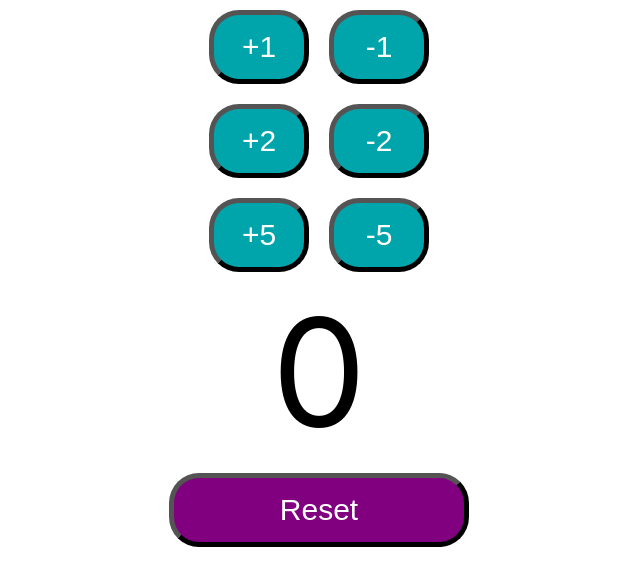
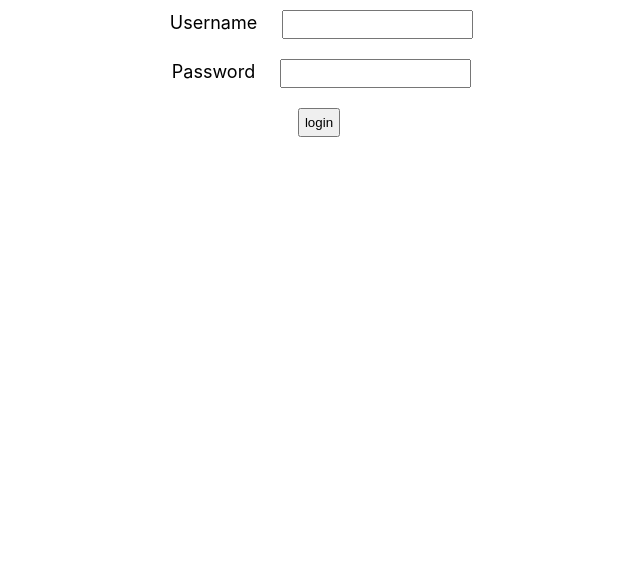
Before and after one commit to Adel1250/TODO-React, a React (Create React App) app: page / in a window 1280 px wide. Shown: the top 586 px of the page, without its empty margins (321-961 px from the left). Built offline with nearby package versions, Linux system fonts and the light colour scheme.

Commit message:
Add Todo login component

```diff
--- a/src/App.js
+++ b/src/App.js
@@ -1,5 +1,6 @@
 import './App.css';
-import Counter from './components/counter/Counter';
+import TodoApp from './components/todo/TodoApp';
+// import Counter from './components/counter/Counter';
 // import LearningComponent from './components/learning-examples/LearningComponent';
 
 export default function App() {
@@ -7,7 +8,8 @@ export default function App() {
     <div className="App">
       {/* My Todo Application
       <LearningComponent /> */}
-      <Counter />
+      {/* <Counter /> */}
+      <TodoApp />
     </div>
   );
 }
--- /dev/null
+++ b/src/components/todo/TodoApp.css
@@ -0,0 +1,4 @@
+label, input, button {
+    margin: 10px;
+    padding: 5px;
+}
--- /dev/null
+++ b/src/components/todo/TodoApp.jsx
@@ -0,0 +1,62 @@
+import { useState } from 'react';
+import './TodoApp.css'
+
+export default function TodoApp() {
+    return (
+        <>
+            <LoginComponent />
+            {/* <WelcomeComponent /> */}
+        </>
+    )
+}
+
+function LoginComponent() {
+    const [username, setUsername] = useState("");
+    const [password, setPassword] = useState("");
+    const [showSuccessMessage, setshowSuccessMessage] = useState(false);
+    const [showFailureMessage, setshowFailureMessage] = useState(false);
+
+    function handleUsername(event) {
+        setUsername(event.target.value)
+    }
+
+    function handlePassword(event) {
+        setPassword(event.target.value)
+    }
+
+    function handleSubmit() {
+        if (username === "adel" && password === "password") {
+            setshowSuccessMessage(true);
+            setshowFailureMessage(false);
+        } else {
+            setshowFailureMessage(true);
+            setshowSuccessMessage(false);
+        }
+    }
+
+    return (
+        <div className="Login">
+            {showSuccessMessage && <div className='successMessage'>Authenticated Successfully!</div>}
+            {showFailureMessage && <div className='errorMessage'>Authention failure! Please check your username and password.</div>}
+            <div className="LoginForm">
+                <div>
+                    <label>Username</label>
+                    <input type="text" name="username" value={username} onChange={handleUsername} />
+                </div>
+                <div>
+                    <label>Password</label>
+                    <input type="password" name="password" value={password} onChange={handlePassword} />
+                </div>
+                <div>
+                    <button type="button" name="login" onClick={handleSubmit}>login</button>
+                </div>
+            </div>
+        </div>
+    )
+}
+
+// function WelcomeComponent() {
+//     return (
+//         <div className="Welcome">Welcome</div>
+//     )
+// }
```
